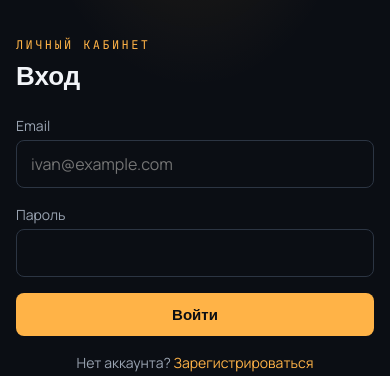
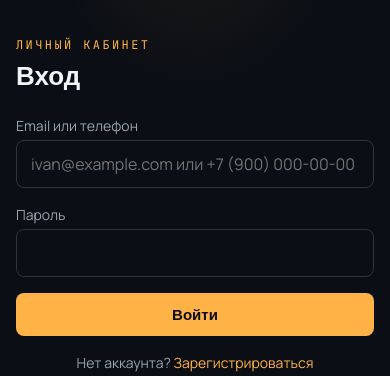
Before and after one commit to Zharkov/lamptek, a Flask app: page /login in a window 390 px wide. Shown: the part 65-441 px from the top of the page. Run offline with Flask 3, Linux system fonts and the light colour scheme; data comes from the database, SQL or seed files in the repository; some libraries are stand-ins or nearby versions; some web fonts are replaced.

Commit message:
customer login accepts email or phone

```diff
--- a/app.py
+++ b/app.py
@@ -310,14 +310,15 @@ def login():
     if get_current_customer():
         return redirect(url_for('profile'))
     if request.method == 'POST':
-        email = (request.form.get('email') or '').strip().lower()
+        login_val = (request.form.get('login') or '').strip()
         password = request.form.get('password') or ''
-        c = Customer.query.filter_by(email=email).first()
+        c = (Customer.query.filter_by(email=login_val.lower()).first()
+             or Customer.query.filter_by(phone=login_val).first())
         if c and c.check_password(password):
             session['customer_id'] = c.id
             flash('С возвращением, {}!'.format(c.name), 'success')
             return redirect(request.args.get('next') or url_for('profile'))
-        flash('Неверный email или пароль', 'error')
+        flash('Неверный логин или пароль', 'error')
     return render_template('login.html')
 
 
--- a/templates/login.html
+++ b/templates/login.html
@@ -6,8 +6,8 @@
   <h1 style="font-size:26px;margin-top:8px">Вход</h1>
   <form method="post" class="mt24" style="display:grid;gap:16px">
     <div>
-      <label class="lbl">Email</label>
-      <input class="field" type="email" name="email" placeholder="ivan@example.com" required>
+      <label class="lbl">Email или телефон</label>
+      <input class="field" name="login" placeholder="ivan@example.com или +7 (900) 000-00-00" required>
     </div>
     <div>
       <label class="lbl">Пароль</label>
```
